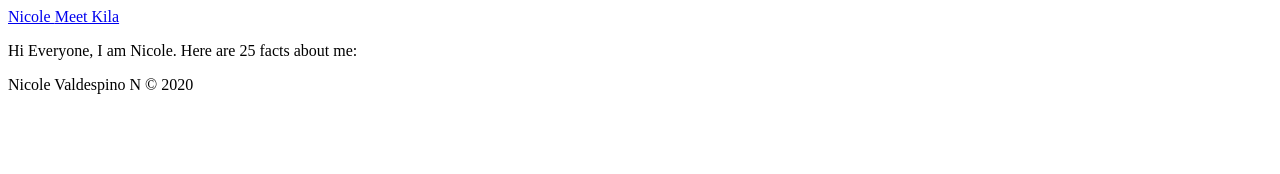
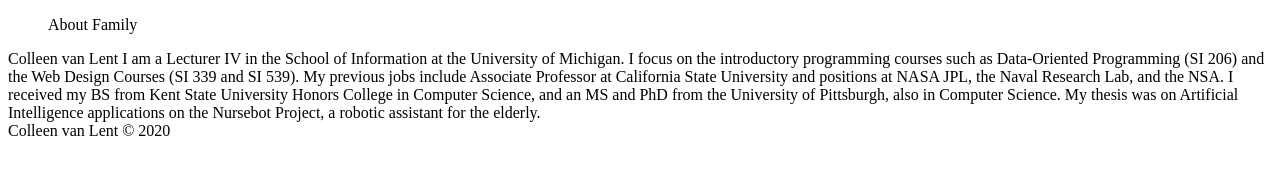
Before and after one commit to nicolevngs/first_deployed_page, a plain HTML site: page index.html in a window 1280 px wide. Drawn offline with Linux system fonts and the light colour scheme.

Commit message:
Update index.html

```diff
--- a/index.html
+++ b/index.html
@@ -9,21 +9,21 @@
 
 <header>
 	<nav>
-
-<a href= "index.html"> Nicole </a>  <a href= "Kila.html"> Meet Kila </a>
-
+		<ol>
+		About
+		Family
+		</ol>
 	</nav>
 </header>
 
-<p>
-	Hi Everyone,
-	I am Nicole. Here are 25 facts about me:
+Colleen van Lent
 
-	</p>
+I am a Lecturer IV in the School of Information at the University of Michigan. I focus on the introductory programming courses such as Data-Oriented Programming (SI 206) and the Web Design Courses (SI 339 and SI 539).
 
+My previous jobs include Associate Professor at California State University and positions at NASA JPL, the Naval Research Lab, and the NSA. I received my BS from Kent State University Honors College in Computer Science, and an MS and PhD from the University of Pittsburgh, also in Computer Science. My thesis was on Artificial Intelligence applications on the Nursebot Project, a robotic assistant for the elderly.
 
 <footer>
-Nicole Valdespino N &copy; 2020
+Colleen van Lent &copy; 2020
 </footer>
 </body>
 </html>
```
